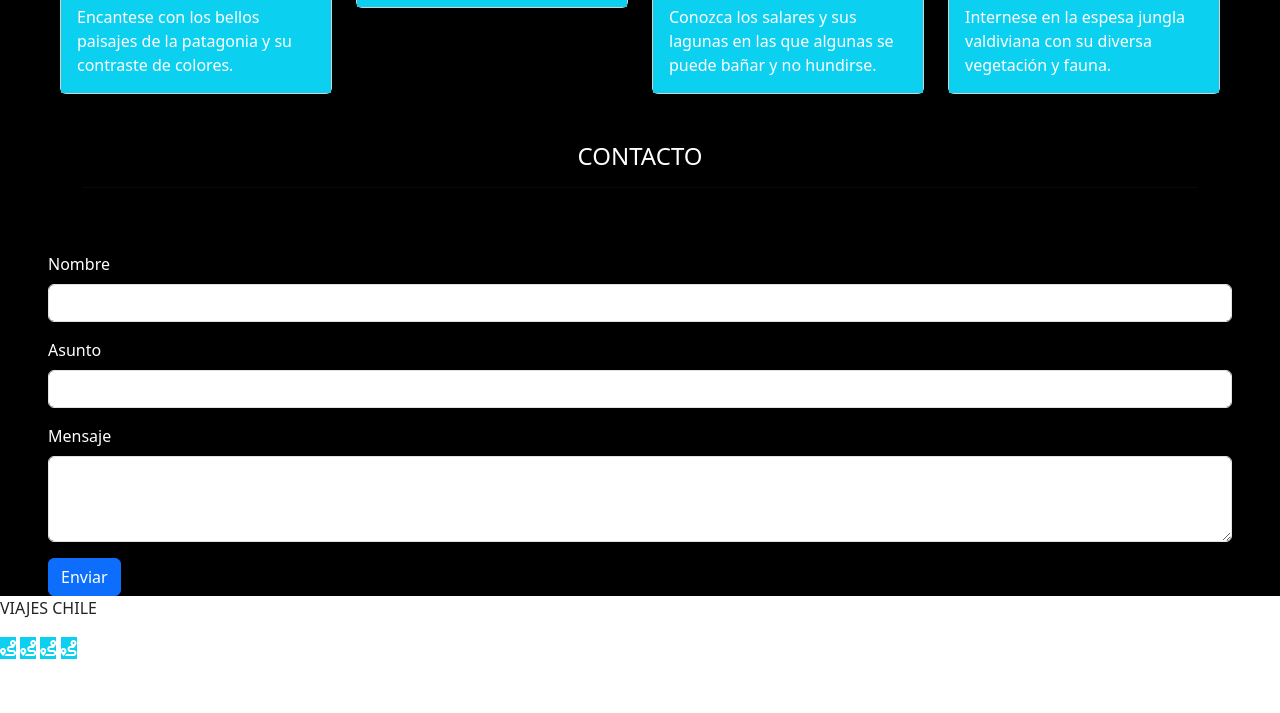
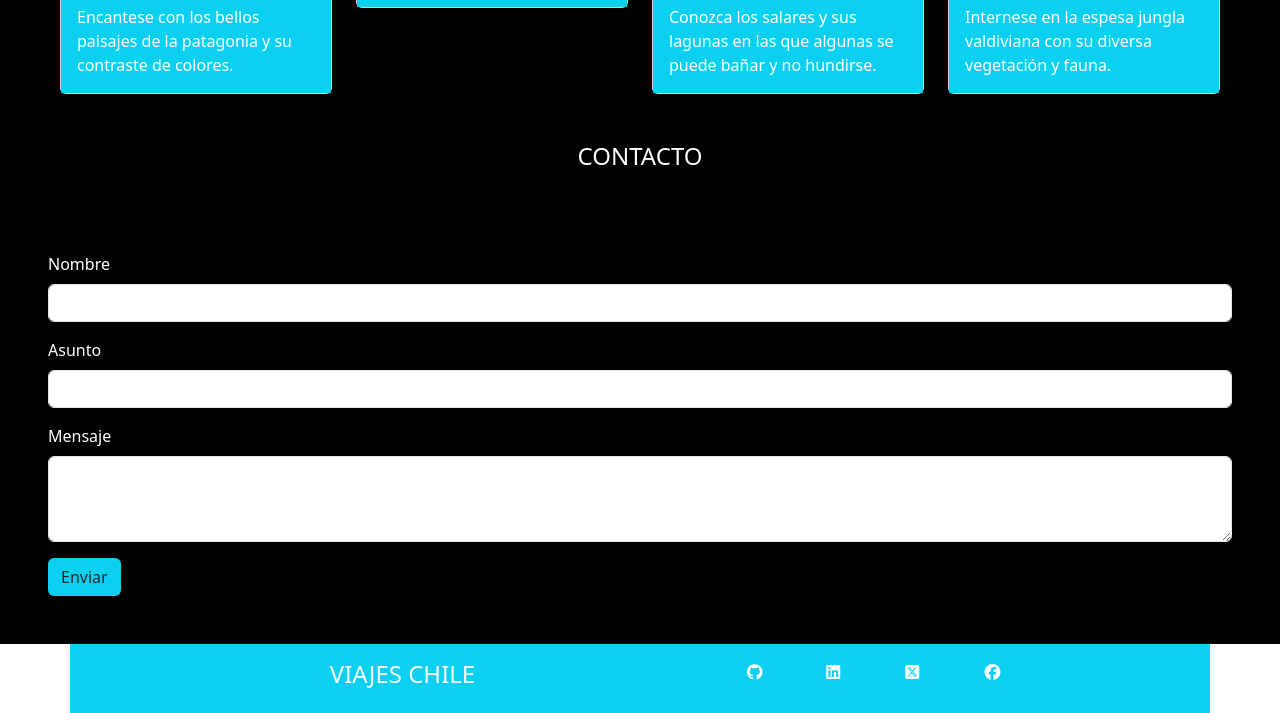
Before and after one commit to danramos77/ViajesChile, a plain HTML site: page index.html in a window 1280 px wide. Shown: the part 1860-2573 px from the top of the page. Before the commit the page ends 2520 px from the top, so only its background shows below. Drawn offline with nearby package versions, Linux system fonts and the light colour scheme.

Commit message:
Se inserta footer

```diff
--- a/assets/css/style.css
+++ b/assets/css/style.css
@@ -25,3 +25,13 @@
     background-color:#0cd0f0;
     color: #fff;
 }
+
+.fa-brands {
+    color: #fff;
+    width: 30px;
+
+
+}
+#pie{
+    background-color: #0cd0f0;
+}
--- a/index.html
+++ b/index.html
@@ -170,22 +170,34 @@
                     <label for="exampleFormControlTextarea1" class="form-label">Mensaje</label>
                     <textarea class="form-control" id="exampleFormControlTextarea1" rows="3"></textarea>
                   </div>
-                <button type="submit" class="btn btn-primary">Enviar</button>
+                <button type="submit" class="btn mb-5" style="background-color: #0cd0f0;">Enviar</button>
               </form>
 
 
         </section>
 
-        <footer>
-            <div>
-                <p>VIAJES CHILE</p>
-            </div>
-            <div>
-                <a href="#" class="card-link"><i class="fa fa-route fa-iconos" aria-hidden="true"></i></a>
-                <a href="#" class="card-link"><i class="fa fa-route fa-iconos" aria-hidden="true"></i></a>
-                <a href="#" class="card-link"><i class="fa fa-route fa-iconos" aria-hidden="true"></i></a>
-                <a href="#" class="card-link"><i class="fa fa-route fa-iconos" aria-hidden="true"></i></a>
-            </div>
+        <footer id="pie" class="container py-3">
+            <div class="row">
+                <div class="col-7">
+                    <h4 class="text-light text-center " >VIAJES CHILE</h4>
+                </div>
+
+                <div class="col-5">
+                    <div class="row text-light">
+                        <div class="col-2">
+                            <i class="fa-brands fa-github"></i>
+                        </div>
+                        <div class="col-2">
+                            <i class="fa-brands fa-linkedin"></i>
+                        </div>
+                        <div class="col-2">
+                            <i class="fa-brands fa-square-x-twitter"></i>
+                        </div>
+                        <div class="col-2">
+                            <i class="fa-brands fa-facebook"></i>
+                        </div>
+
+                    </div>
         </footer>
 
 
```
